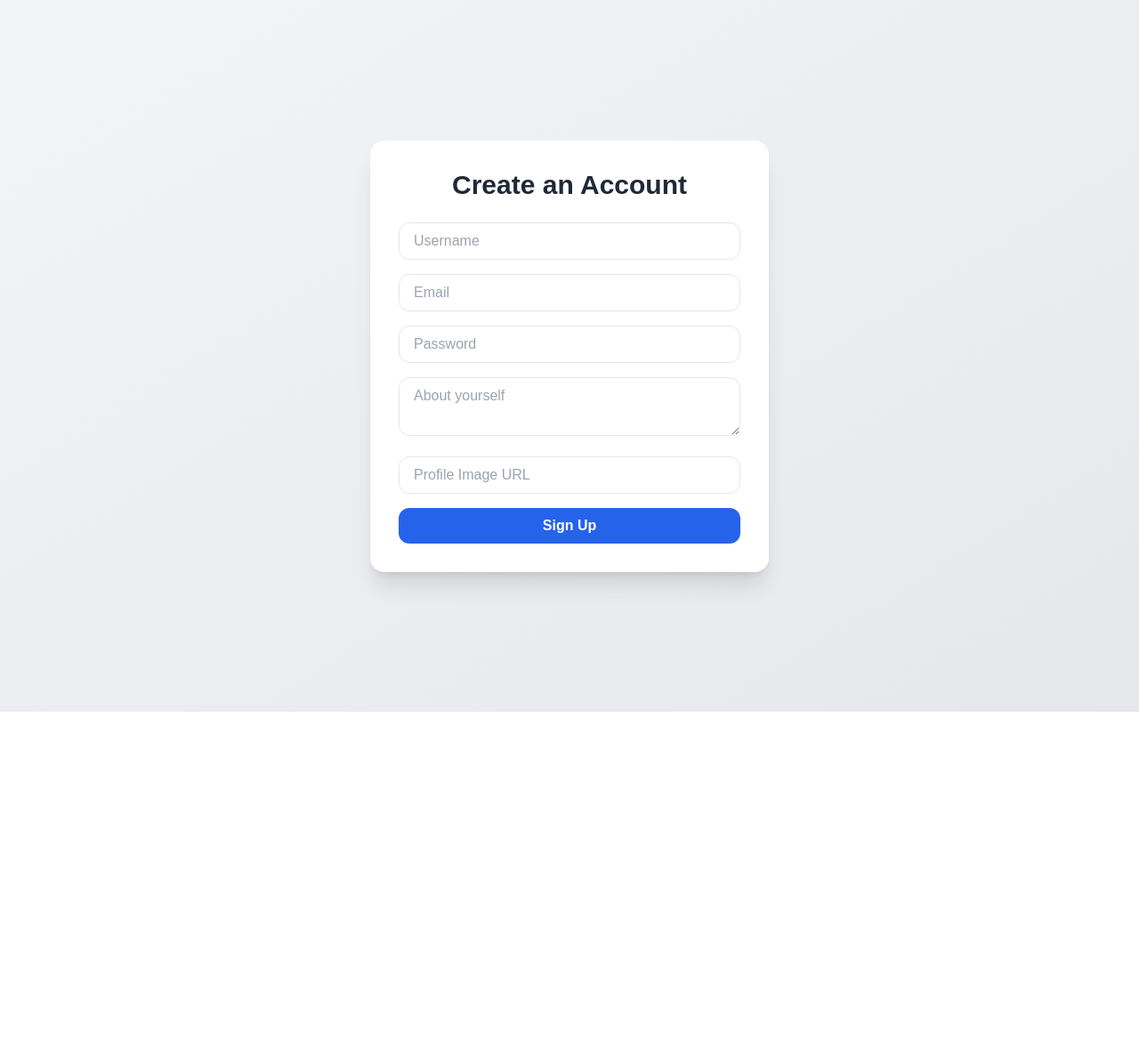
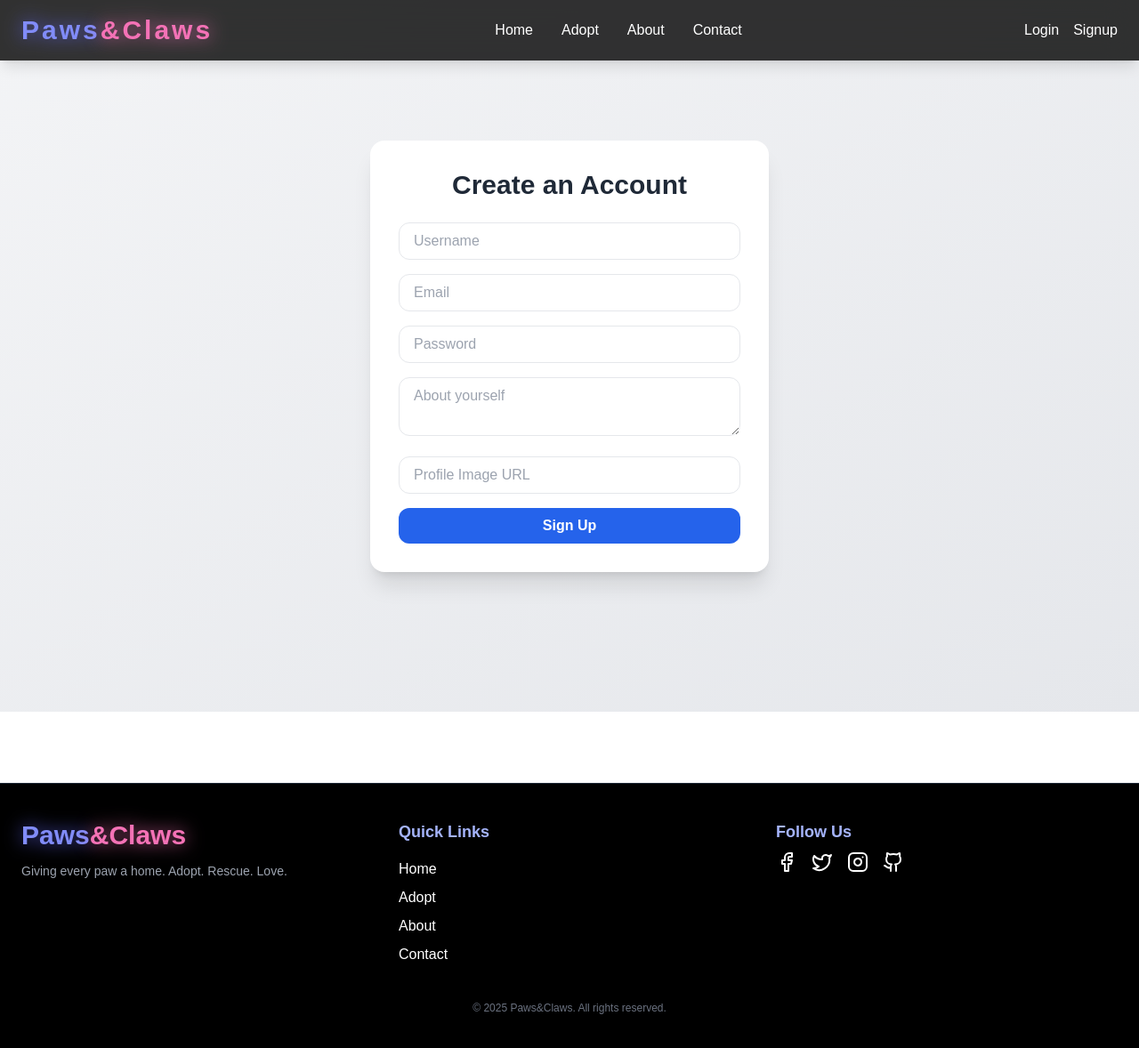
Before and after one commit to Manit4011/Paws-Claws, a Next.js app: page /signup in a window 1280 px wide. Shown: the top 1178 px of the page at 89% size. Before the commit the page ends 800 px from the top, so only its background shows below. Built offline with nearby package versions, Linux system fonts and the light colour scheme.

Commit message:
added Navbar and Footer

```diff
--- a/package.json
+++ b/package.json
@@ -11,6 +11,8 @@
   "dependencies": {
     "axios": "^1.10.0",
     "bcryptjs": "^3.0.2",
+    "framer-motion": "^12.18.2",
+    "lucide-react": "^0.522.0",
     "mongoose": "^8.16.0",
     "next": "15.1.8",
     "puppeteer": "^24.10.2",
--- a/src/app/layout.js
+++ b/src/app/layout.js
@@ -1,5 +1,7 @@
 import { Geist, Geist_Mono } from "next/font/google";
 import "./globals.css";
+import Navbar from "@/components/Navbar";
+import Footer from "@/components/Footer";
 
 const geistSans = Geist({
   variable: "--font-geist-sans",
@@ -22,7 +24,9 @@ export default function RootLayout({ children }) {
       <body
         className={`${geistSans.variable} ${geistMono.variable} antialiased`}
       >
+        <Navbar/>
         {children}
+        <Footer/>
       </body>
     </html>
   );
--- /dev/null
+++ b/src/components/Footer.js
@@ -0,0 +1,60 @@
+'use client';
+
+import Link from 'next/link';
+import { Facebook, Instagram, Twitter, Github } from 'lucide-react';
+
+export default function Footer() {
+  return (
+    <footer className="bg-black text-white border-t border-gray-800 px-6 py-10 mt-20">
+      <div className="max-w-7xl mx-auto grid grid-cols-1 md:grid-cols-3 gap-10">
+        {/* Brand Info */}
+        <div>
+          <h1 className="text-3xl font-bold">
+            <span className="text-indigo-400 drop-shadow-[0_0_10px_rgba(99,102,241,0.8)]">
+              Paws
+            </span>
+            <span className="text-pink-400 drop-shadow-[0_0_10px_rgba(244,114,182,0.8)]">
+              &Claws
+            </span>
+          </h1>
+          <p className="mt-3 text-sm text-gray-400">
+            Giving every paw a home. Adopt. Rescue. Love.
+          </p>
+        </div>
+
+        {/* Quick Links */}
+        <div className="flex flex-col space-y-2">
+          <h2 className="text-lg font-semibold mb-2 text-indigo-300">Quick Links</h2>
+          <Link href="/" className="hover:text-indigo-400 transition-all duration-200">Home</Link>
+          <Link href="/adopt" className="hover:text-indigo-400 transition-all duration-200">Adopt</Link>
+          <Link href="/about" className="hover:text-indigo-400 transition-all duration-200">About</Link>
+          <Link href="/contact" className="hover:text-indigo-400 transition-all duration-200">Contact</Link>
+        </div>
+
+        {/* Social Links */}
+        <div>
+          <h2 className="text-lg font-semibold mb-2 text-indigo-300">Follow Us</h2>
+          <div className="flex space-x-4 mt-2">
+            <a href="https://facebook.com" target="_blank" rel="noopener noreferrer">
+              <Facebook className="hover:text-blue-500 transition-all" />
+            </a>
+            <a href="https://twitter.com" target="_blank" rel="noopener noreferrer">
+              <Twitter className="hover:text-sky-400 transition-all" />
+            </a>
+            <a href="https://instagram.com" target="_blank" rel="noopener noreferrer">
+              <Instagram className="hover:text-pink-500 transition-all" />
+            </a>
+            <a href="https://github.com" target="_blank" rel="noopener noreferrer">
+              <Github className="hover:text-gray-300 transition-all" />
+            </a>
+          </div>
+        </div>
+      </div>
+
+      {/* Bottom note */}
+      <div className="mt-10 text-center text-xs text-gray-500">
+        &copy; {new Date().getFullYear()} Paws&Claws. All rights reserved.
+      </div>
+    </footer>
+  );
+}
--- /dev/null
+++ b/src/components/Navbar.js
@@ -0,0 +1,96 @@
+'use client';
+
+import { useState } from 'react';
+import Link from 'next/link';
+import { motion, AnimatePresence } from 'framer-motion';
+import { Menu, X } from 'lucide-react';
+
+const centerLinks = [
+  { name: 'Home', href: '/' },
+  { name: 'Adopt', href: '/adopt' },
+  { name: 'About', href: '/about' },
+  { name: 'Contact', href: '/contact' },
+];
+
+const rightLinks = [
+  { name: 'Login', href: '/login' },
+  { name: 'Signup', href: '/signup' },
+];
+
+export default function Navbar() {
+  const [isOpen, setIsOpen] = useState(false);
+
+  return (
+    <nav className="fixed top-0 z-50 w-full bg-black bg-opacity-80 shadow-lg backdrop-blur-lg">
+      <div className="mx-auto flex max-w-7xl items-center justify-between px-6 py-4">
+        {/* Logo */}
+        <Link href="/" className="text-3xl font-bold text-white tracking-widest">
+          <span className="text-indigo-400 drop-shadow-[0_0_10px_rgba(99,102,241,0.8)]">
+            Paws
+          </span>
+          <span className="text-pink-400 drop-shadow-[0_0_10px_rgba(244,114,182,0.8)]">
+            &Claws
+          </span>
+        </Link>
+
+        {/* Center Nav Links */}
+        <div className="hidden md:flex space-x-8 mx-auto">
+          {centerLinks.map((link) => (
+            <motion.div
+              key={link.name}
+              whileHover={{ scale: 1.1, color: '#a855f7' }}
+              className="text-white transition-all duration-300"
+            >
+              <Link href={link.href}>{link.name}</Link>
+            </motion.div>
+          ))}
+        </div>
+
+        {/* Right Auth Links */}
+        <div className="hidden md:flex space-x-4">
+          {rightLinks.map((link) => (
+            <motion.div
+              key={link.name}
+              whileHover={{ scale: 1.1 }}
+              className="text-white transition-all duration-300"
+            >
+              <Link href={link.href}>{link.name}</Link>
+            </motion.div>
+          ))}
+        </div>
+
+        {/* Mobile Menu Button */}
+        <div className="md:hidden text-white">
+          <button onClick={() => setIsOpen(!isOpen)}>
+            {isOpen ? <X size={28} /> : <Menu size={28} />}
+          </button>
+        </div>
+      </div>
+
+      {/* Mobile Dropdown Menu */}
+      <AnimatePresence>
+        {isOpen && (
+          <motion.div
+            initial={{ height: 0 }}
+            animate={{ height: 'auto' }}
+            exit={{ height: 0 }}
+            className="overflow-hidden md:hidden bg-black bg-opacity-90"
+          >
+            <div className="flex flex-col items-center space-y-4 py-4">
+              {[...centerLinks, ...rightLinks].map((link) => (
+                <motion.div
+                  key={link.name}
+                  whileTap={{ scale: 0.95 }}
+                  className="text-white text-lg"
+                  onClick={() => setIsOpen(false)}
+                >
+                  <Link href={link.href}>{link.name}</Link>
+                </motion.div>
+              ))}
+            </div>
+          </motion.div>
+        )}
+      </AnimatePresence>
+    </nav>
+  );
+}
```
Also changed, not shown: 1 other file (tests, documents, lock files or other folders).
